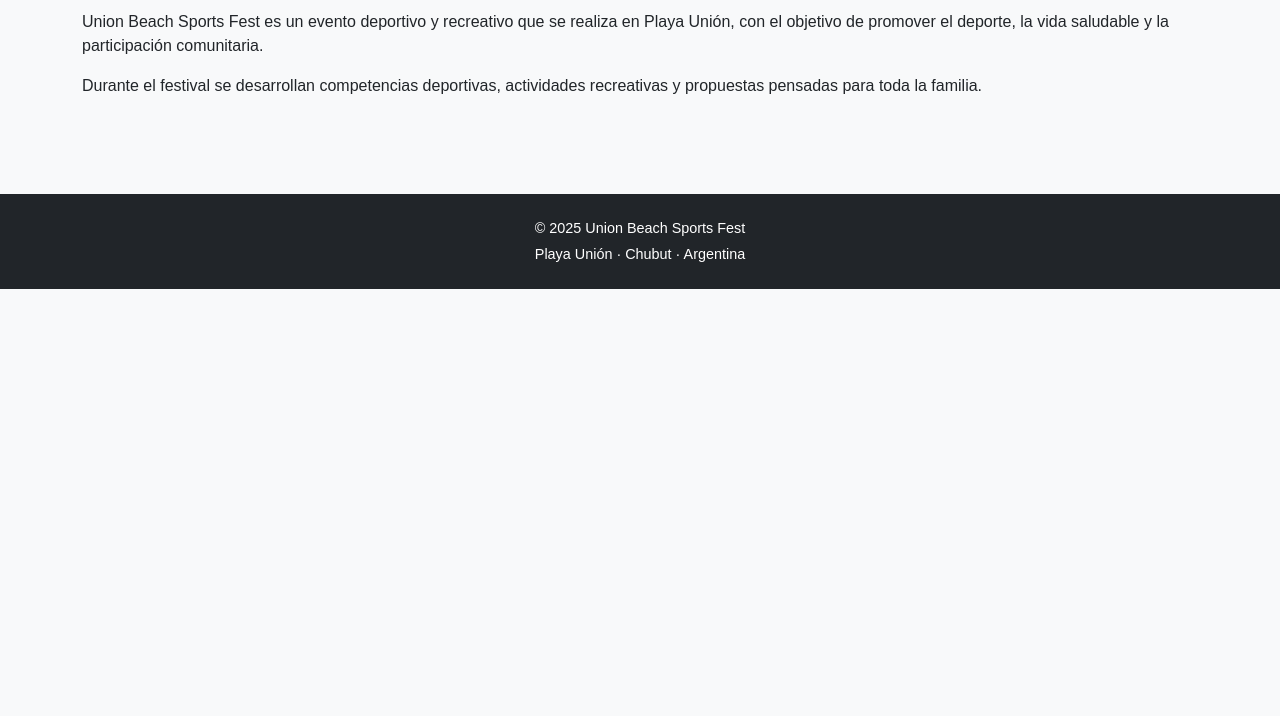
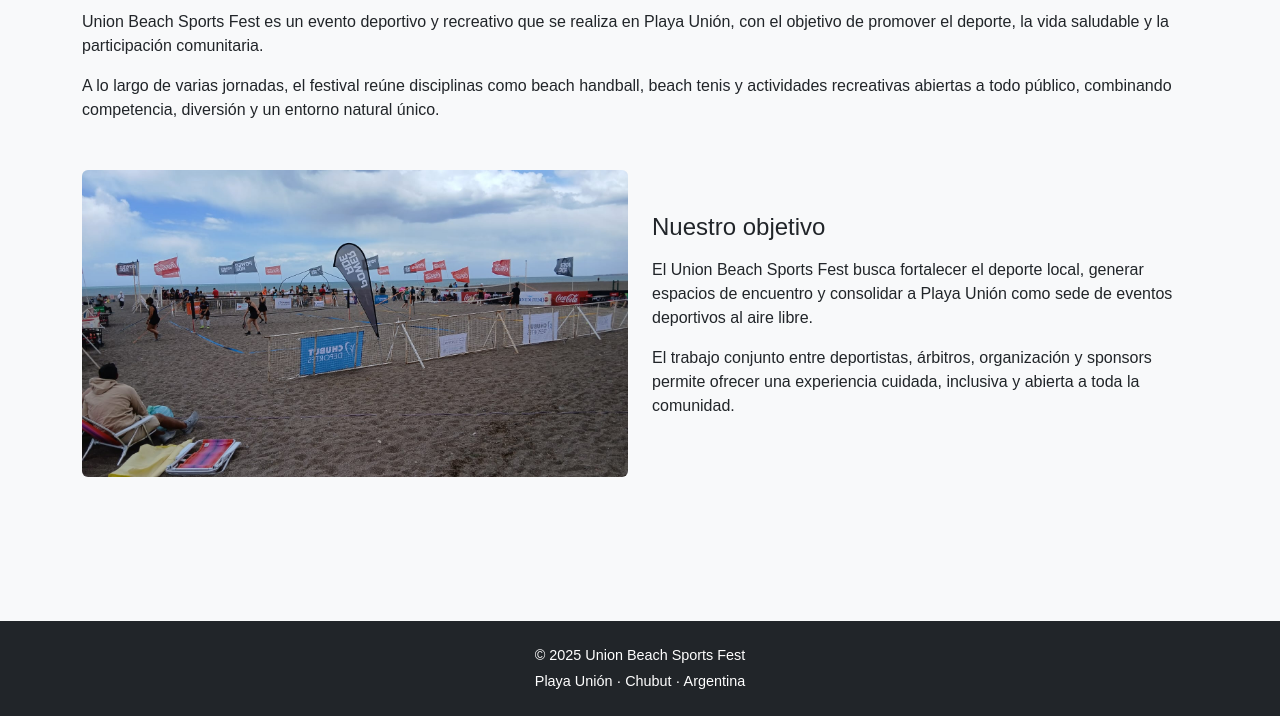
Before and after one commit to federicolorenzogarcia/entrega-final-union-beach-sports-fest, a plain HTML site: page pages/nosotros.html in a window 1280 px wide. Shown: the part 198-914 px from the top of the page. Before the commit the page ends 800 px from the top, so only its background shows below. Drawn offline with nearby package versions, Linux system fonts and the light colour scheme.

Commit message:
feat: contenido y SEO en página nosotros

```diff
--- a/pages/nosotros.html
+++ b/pages/nosotros.html
@@ -4,6 +4,8 @@
     <meta charset="UTF-8">
     <meta name="viewport" content="width=device-width, initial-scale=1.0">
     <title>Nosotros | Union Beach Sports Fest</title>
+    <meta name="description" content="Conocé la historia y los objetivos del Union Beach Sports Fest, un evento deportivo y recreativo que se realiza en Playa Unión, Chubut.">
+
 
     <!-- Bootstrap CSS -->
     <link href="https://cdn.jsdelivr.net/npm/bootstrap@5.3.3/dist/css/bootstrap.min.css" rel="stylesheet">
@@ -51,7 +53,8 @@
     </header>
 
     <main class="container my-5">
-        <h1 class="mb-4 text-center">Sobre el evento</h1>
+        <h1 class="mb-4 text-center">Nosotros</h1>
+            <section class="mb-5">
 
                 <p>
                     Union Beach Sports Fest es un evento deportivo y recreativo que se realiza en Playa Unión,
@@ -59,9 +62,35 @@
                 </p>
 
                 <p>
-            Durante el festival se desarrollan competencias deportivas, actividades recreativas y
-            propuestas pensadas para toda la familia.
+                    A lo largo de varias jornadas, el festival reúne disciplinas como beach handball, beach tenis y
+                    actividades recreativas abiertas a todo público, combinando competencia, diversión y un entorno natural único.
                 </p>
+            </section>
+
+            <section class="row align-items-center g-4">
+
+                <div class="col-md-6">
+                    <img src="../img/evento-general.jpeg"
+                        class="img-fluid rounded"
+                        alt="Público y actividades durante el Union Beach Sports Fest">
+                </div>
+
+                <div class="col-md-6">
+                    <h2 class="h4 mb-3">Nuestro objetivo</h2>
+
+                        <p>
+                            El Union Beach Sports Fest busca fortalecer el deporte local, generar espacios de encuentro
+                            y consolidar a Playa Unión como sede de eventos deportivos al aire libre.
+                        </p>
+
+                        <p>
+                            El trabajo conjunto entre deportistas, árbitros, organización y sponsors permite ofrecer
+                            una experiencia cuidada, inclusiva y abierta a toda la comunidad.
+                        </p>
+                 </div>
+
+            </section>
+
     </main>
 
     <footer class="footer-custom text-center py-4">
```
Lines whose indentation alone changed are shown as unchanged.
